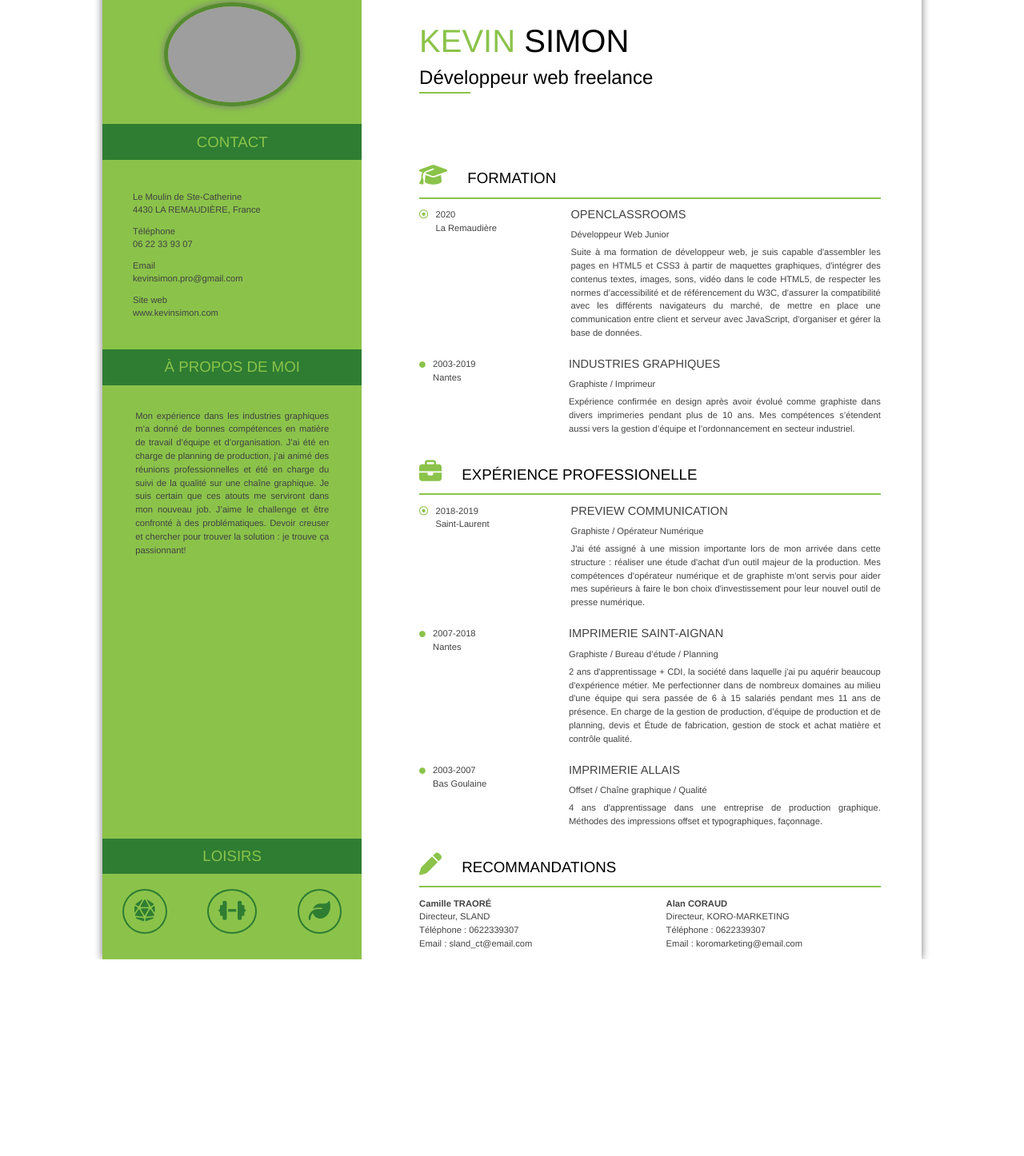
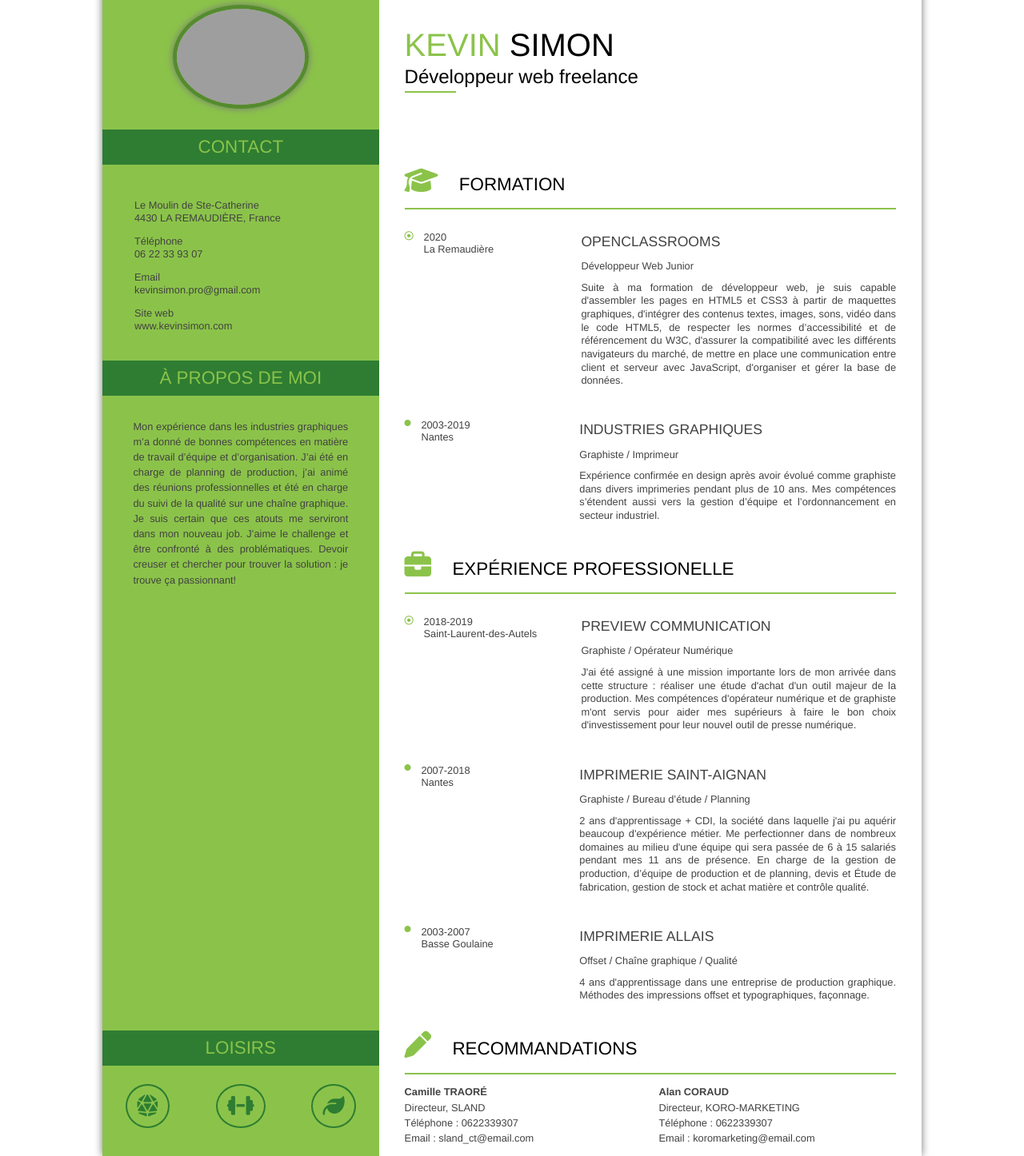
Before and after one commit to LemKin/P2_KS_CV, a plain HTML site: page index.html in a window 1280 px wide. Shown: the part 46-1492 px from the top of the page at 80% size. Before the commit the page ends 1246 px from the top, so only its background shows below. Drawn offline with Linux system fonts and the light colour scheme; grey boxes are pictures that could not be loaded.

Commit message:
modif suite session mentor 21-10-2020

```diff
--- a/css/style.css
+++ b/css/style.css
@@ -19,8 +19,9 @@ footer{
 
 main{
     width: 64%;
-    margin-left: 7%;
-    margin-right: 5%;
+    margin-left: 2em;
+    margin-right: 2em;
+    order: 1;
 }
 
 header{
@@ -31,57 +32,7 @@ section{
     margin-top: 15%;
 }
 
-/* DIV GAUCHE */
 
-.photo{
-    text-align: center;
-    margin-top: 15%;
-}
-
-.photo img{
-    width: 10em;
-    box-shadow: 0px 0px 10px #777;
-    border-radius: 50%;
-    border: solid 5px rgb(85,139,47);
-}
-
-.perso{
-    background-color: #2E7D32;
-    color: rgb(139,195,74);
-    text-align: center;
-    padding: 0.6em;
-}
-
-.adresse{
-    line-height: 1em;
-    padding: 0.5em;
-}
-
-.colonnes{
-    line-height: 1.5em;
-    padding: 1em;
-}
-
-.spacer{
-    flex-grow: 1;
-}
-
-.loisir{
-    margin-bottom: 10%;
-}
-
-.icone_loisirs{
-    color: #2E7D32;
-    font-size: 1.7em;
-    display: flex;
-    justify-content: space-around;
-}
-
-.fa-dice-d20, .fa-dumbbell, .fa-leaf{
-    border: 0.1em solid #2E7D32;
-    border-radius: 50%;
-    padding: 0.45em;
-}
 
 /* DIV DROITE */
 
@@ -112,31 +63,43 @@ section{
     padding: 0px 20px 0px 0px;
 }
 
-.fa-circle{
-    font-size: 0.7em;
+.bloc{
+    display: flex;
+    margin-top: 0.4em;
 }
 
-.bloc{
-	display: flex;
-    margin-left: -2.5em;
+.fa-dot-circle{
+    font-size: 0.7em;
+    color: rgb(139,195,74);
+    margin-top: 1.9em;
 }
 
-.bloc-1{
+.fa-circle{
+    font-size: 0.5em;
     color: rgb(139,195,74);
+    margin-top: 2.6em;
 }
 
-.bloc-2{
-    flex: 15;
-    margin-left: -5%;
+.year{
+    margin-left: 1em;
+    margin-top: 1.6em;
+    flex: 1;
 }
 
-.bloc-3{
-    flex: 45;
+.select{
+    display: flex;
+    flex-direction: column;
+    flex: 2;
 }
 
 .poste{
     line-height: 2.5em;
     margin-top: -1.5em;
+}
+
+.txt{
+    margin-top: -0.8em;
+    line-height: 1.3em;
 }
 
 .bloc_rec{
@@ -146,6 +109,59 @@ section{
     width: 90%;
     margin-left: -2.5em;
 }
+
+/* DIV GAUCHE */
+
+.photo{
+    text-align: center;
+    margin-top: 15%;
+}
+
+.photo img{
+    width: 10em;
+    box-shadow: 0px 0px 10px #777;
+    border-radius: 50%;
+    border: solid 5px rgb(85,139,47);
+}
+
+.perso{
+    background-color: #2E7D32;
+    color: rgb(139,195,74);
+    text-align: center;
+    padding: 0.4em;
+}
+
+.adresse{
+    line-height: 1em;
+    padding: 0.5em 0em 0em 2.5em;
+}
+
+.colonnes{
+    line-height: 1.5em;
+    padding: 0.5em 3em 0em 3em;
+}
+
+.spacer{
+    flex-grow: 1;
+}
+
+.loisir{
+    margin-bottom: 10%;
+}
+
+.icone_loisirs{
+    color: #2E7D32;
+    font-size: 1.7em;
+    display: flex;
+    justify-content: space-around;
+}
+
+.fa-dice-d20, .fa-dumbbell, .fa-leaf{
+    border: 0.1em solid #2E7D32;
+    border-radius: 50%;
+    padding: 0.45em;
+}
+
 
 /* DIV COMMUNES */
 
@@ -166,41 +182,37 @@ h1{
 
 h2{
     font-weight: normal;
-    margin-top: -3%;
+    margin-top: -1em;
 }
 
 h3{
     font-weight: normal;
+    font-size: 1.4em;
 }
 
 h4{
     font-weight: normal;
-    font-size: 1.3em;
-    margin-top: 0%;
+    font-size: 1.1em;
+    color: #424242;
 }
 
 p{
 	color: #424242;
-	font-size: 0.7em;
-    margin-left: 30px;
-    margin-right: 30px;
+	font-size: 0.8em;
     text-align: justify;
-}
-
-ul{
-	color: #424242;
-	font-size: 0.7em;
-	text-align: justify;
-	list-style-type: none;
-}
-
-li{
-	line-height: 1.5em;
 }
 
 a{
 	color: #424242;;
 	font-weight: normal;
+}
+
+ul{
+    color: #424242;
+	font-size: 0.8em;
+    text-align: justify;
+    list-style-type: none;
+    line-height: 1.5em;
 }
 
 /* RESPONSIVE */
@@ -229,6 +241,9 @@ a{
         margin-top: 0%;
     }
 
+    .photo{
+    }
+
     .photo img{
         width: 110px;
     }
@@ -239,16 +254,8 @@ a{
         margin-left: 0em;
     }
 
-    .bloc-1{
-        color: rgb(139,195,74);
-        margin-bottom: -2.5em;
-        margin-left: -2em;
+    .year{
+        margin-top: -1em;
+        margin-left: 2em;
     }
-
-    .bloc-2{
-        margin-left: 0%;
-    }
-
-    .bloc_rec{
-        margin-left: 0%;
-    }
+}
--- a/index.html
+++ b/index.html
@@ -9,6 +9,139 @@
 		<script src="https://kit.fontawesome.com/50a958fe3e.js" crossorigin="anonymous"></script>
 	</head>
 	<body>
+		<!-- DROITE -->
+		<main>
+			<header>
+				<h1><span class="titre">KEVIN</span> SIMON</h1>
+				<h2>Développeur web freelance</h2>
+				<div class="separator separator--1"></div>
+			</header>
+			<section>
+				<h3>
+					<span class="icone_pro"><i class="fas fa-graduation-cap"></i></span>
+					FORMATION
+				</h3>
+				<div class="separator separator--2"></div>
+				<div class="bloc">
+					<i class="far fa-dot-circle"></i>
+					<p class="year">
+						2020
+						<br>
+						La Remaudière
+					</p>
+					<div class="select">
+						<h4>OPENCLASSROOMS</h4>
+						<p class="poste">
+							Développeur Web Junior
+						</p>
+						<p class="txt">
+							Suite à ma formation de développeur web, je suis capable d'assembler les pages en HTML5 et CSS3 à partir de maquettes graphiques, d'intégrer des contenus textes, images, sons, vidéo dans le code HTML5, de respecter les normes d’accessibilité et de référencement du W3C, d'assurer la compatibilité avec les différents navigateurs du marché, de mettre en place une communication entre client et serveur avec JavaScript, d'organiser et gérer la base de données.
+						</p>
+					</div>
+				</div>
+				<div class="bloc">
+					<i class="fas fa-circle"></i>
+					<p class="year">
+						2003-2019
+						<br>
+						Nantes
+					</p>
+					<div class="select">
+						<h4>INDUSTRIES GRAPHIQUES</h4>
+						<p class="poste">
+							Graphiste / Imprimeur
+						</p>
+						<p class="txt">
+							Expérience confirmée en design après avoir évolué comme graphiste dans divers imprimeries pendant plus de 10 ans. Mes compétences s’étendent aussi vers la gestion d’équipe et l’ordonnancement en secteur industriel.
+						</p>
+					</div>
+				</div>
+				<h3>
+					<span class="icone_pro"><i class="fas fa-briefcase"></i></span>
+					EXPÉRIENCE PROFESSIONELLE
+				</h3>
+				<div class="separator separator--2"></div>
+				<div class="bloc">
+					<i class="far fa-dot-circle"></i>
+					<p class="year">
+						2018-2019
+						<br>
+						Saint-Laurent-des-Autels
+					</p>
+					<div class="select">
+						<h4>PREVIEW COMMUNICATION</h4>
+						<p class="poste">
+							Graphiste / Opérateur Numérique
+						</p>
+						<p class="txt">
+							J'ai été assigné à une mission importante lors de mon arrivée dans cette structure : réaliser une étude d'achat d'un outil majeur de la production. Mes compétences d'opérateur numérique et de graphiste m'ont servis pour aider mes supérieurs à faire le bon choix d'investissement pour leur nouvel outil de presse numérique.
+						</p>
+					</div>
+				</div>
+				<div class="bloc">
+					<i class="fas fa-circle"></i>
+					<p class="year">
+						2007-2018
+						<br>
+						Nantes
+					</p>
+					<div class="select">
+						<h4>IMPRIMERIE SAINT-AIGNAN</h4>
+						<p class="poste">
+							Graphiste / Bureau d’étude / Planning
+						</p>
+						<p class="txt">
+							2 ans d'apprentissage + CDI, la société dans laquelle j'ai pu aquérir beaucoup d'expérience métier. Me perfectionner dans de nombreux domaines au milieu d'une équipe qui sera passée de 6 à 15 salariés pendant mes 11 ans de présence. En charge de la gestion de production, d’équipe de production et de planning, devis et Étude de fabrication, gestion de stock et achat matière et contrôle qualité.
+						</p>
+					</div>
+				</div>
+				<div class="bloc">
+					<i class="fas fa-circle"></i>
+					<p class="year">
+						2003-2007
+						<br>
+						Basse Goulaine
+					</p>
+					<div class="select">
+						<h4>IMPRIMERIE ALLAIS</h4>
+					</li>
+					<p class="poste">
+						Offset / Chaîne graphique / Qualité
+					</p>
+					<p class="txt">
+						4 ans d'apprentissage dans une entreprise de production graphique. Méthodes des impressions offset et typographiques, façonnage.
+					</p>
+				</div>
+			</div>
+			<h3>
+				<span class="icone_pro"><i class="fas fa-pen"></i></span>
+				RECOMMANDATIONS
+			</h3>
+			<div class="separator separator--2"></div>
+			<div class="bloc_rec">
+				<ul>
+					<li><strong>Camille TRAORÉ</strong></li>
+					<li>Directeur, SLAND</li>
+					<li>
+						Téléphone : 0622339307
+						<br>
+						Email :
+						<a class="clic" href="mailto:sland_ct@email.com">sland_ct@email.com</a>
+					</li>
+				</ul>
+				<ul>
+					<li><strong>Alan CORAUD</strong></li>
+					<li>Directeur, KORO-MARKETING</li>
+					<li>
+						Téléphone : 0622339307
+						<br>
+						Email :
+						<a class="clic" href="mailto:koromarketing@email.com">koromarketing@email.com</a>
+					</li>
+				</ul>
+			</div>
+		</section>
+	</main>
 	<!-- GAUCHE -->
 	<footer>
 		<div class="photo">
@@ -39,133 +172,19 @@
 				</p>
 			</div>
 		</article>
-			<article>
+		<article class="spacer">
 			<h3 class="perso">À PROPOS DE MOI</h3>
 			<p class="colonnes">
 				Mon expérience dans les industries graphiques m’a donné de bonnes compétences en matière de travail d’équipe et d’organisation. J’ai été en charge de planning de production, j’ai animé des réunions professionnelles et été en charge du suivi de la qualité sur une chaîne graphique. Je suis certain que ces atouts me serviront dans mon nouveau job. J’aime le challenge et être confronté à des problématiques. Devoir creuser et chercher pour trouver la solution : je trouve ça passionnant!
 			</p>
 		</article>
-			<div class="spacer"></div>
 		<article class="loisir">
 			<h3 class="perso">LOISIRS</h3>
 			<div class="icone_loisirs">
 				<i class="fas fa-dice-d20"></i>
 				<i class="fas fa-dumbbell"></i>
 				<i class="fas fa-leaf"></i>
-				</div>
 			</article>
 		</footer>
-		<!-- DROITE -->
-		<main>
-			<header>
-				<h1><span class="titre">KEVIN</span> SIMON</h1>
-				<h2>Développeur web freelance</h2>
-				<div class="separator separator--1"></div>
-			</header>
-			<section>
-				<h3>
-					<span class="icone_pro"><i class="fas fa-graduation-cap"></i></span>
-					 FORMATION
-				</h3>
-				<div class="separator separator--2"></div>
-				<div class="bloc">
-					<ul class="bloc-1">
-						<li><i class="far fa-dot-circle"></i></li>
-					</ul>
-					<ul class="bloc-2">
-						<li>2020<br>La Remaudière</li>
-					</ul>
-					<ul class="bloc-3">
-						<li><h4>OPENCLASSROOMS</h4></li>
-						<li class="poste">Développeur Web Junior</li>
-						<li>Suite à ma formation de développeur web, je suis capable d'assembler les pages en HTML5 et CSS3 à partir de maquettes graphiques, d'intégrer des contenus textes, images, sons, vidéo dans le code HTML5, de respecter les normes d’accessibilité et de référencement du W3C, d'assurer la compatibilité avec les différents navigateurs du marché, de mettre en place une communication entre client et serveur avec JavaScript, d'organiser et gérer la base de données.</li>
-					</ul>
-				</div>
-				<div class="bloc">
-					<ul class="bloc-1">
-						<li><i class="fas fa-circle"></i></li>
-					</ul>
-					<ul class="bloc-2">
-						<li>2003-2019<br>Nantes</li>
-					</ul>
-					<ul class="bloc-3">
-						<li><h4>INDUSTRIES GRAPHIQUES</h4></li>
-						<li class="poste">Graphiste / Imprimeur</li>
-						<li>Expérience confirmée en design après avoir évolué comme graphiste dans divers imprimeries pendant plus de 10 ans. Mes compétences s’étendent aussi vers la gestion d’équipe et l’ordonnancement en secteur industriel.</li>
-					</ul>
-				</div>
-				<h3>
-					<span class="icone_pro"><i class="fas fa-briefcase"></i></span>
-					 EXPÉRIENCE PROFESSIONELLE
-				</h3>
-				<div class="separator separator--2"></div>
-				<div class="bloc">
-					<ul class="bloc-1">
-						<li><i class="far fa-dot-circle"></i></li>
-					</ul>
-					<ul class="bloc-2">
-						<li>2018-2019<br>Saint-Laurent</li>
-					</ul>
-					<ul class="bloc-3">
-						<li><h4>PREVIEW COMMUNICATION</h4></li>
-						<li class="poste">Graphiste / Opérateur Numérique</li>
-						<li>J'ai été assigné à une mission importante lors de mon arrivée dans cette structure : réaliser une étude d'achat d'un outil majeur de la production. Mes compétences d'opérateur numérique et de graphiste m'ont servis pour aider mes supérieurs à faire le bon choix d'investissement pour leur nouvel outil de presse numérique.</li>
-					</ul>
-				</div>
-				<div class="bloc">
-					<ul class="bloc-1">
-						<li><i class="fas fa-circle"></i></li>
-					</ul>
-					<ul class="bloc-2">
-						<li>2007-2018<br>Nantes</li>
-					</ul>
-					<ul class="bloc-3">
-						<li><h4>IMPRIMERIE SAINT-AIGNAN</h4></li>
-						<li class="poste">Graphiste / Bureau d’étude / Planning</li>
-						<li>2 ans d'apprentissage + CDI, la société dans laquelle j'ai pu aquérir beaucoup d'expérience métier. Me perfectionner dans de nombreux domaines au milieu d'une équipe qui sera passée de 6 à 15 salariés pendant mes 11 ans de présence. En charge de la gestion de production, d’équipe de production et de planning, devis et Étude de fabrication, gestion de stock et achat matière et contrôle qualité.</li>
-					</ul>
-				</div>
-				<div class="bloc">
-					<ul class="bloc-1">
-						<li><i class="fas fa-circle"></i></li>
-					</ul>
-					<ul class="bloc-2">
-						<li>2003-2007<br>Bas Goulaine</li>
-					</ul>
-					<ul class="bloc-3">
-						<li><h4>IMPRIMERIE ALLAIS</h4></li>
-						<li class="poste">Offset / Chaîne graphique / Qualité</li>
-						<li>4 ans d'apprentissage dans une entreprise de production graphique. Méthodes des impressions offset et typographiques, façonnage.</li>
-					</ul>
-				</div>
-				<h3>
-					<span class="icone_pro"><i class="fas fa-pen"></i></span>
-					 RECOMMANDATIONS
-				</h3>
-				<div class="separator separator--2"></div>
-				<div class="bloc_rec">
-					<ul>
-						<li><strong>Camille TRAORÉ</strong></li>
-						<li>Directeur, SLAND</li>
-						<li>
-							Téléphone : 0622339307
-							<br>
-							Email :
-							<a class="clic" href="mailto:sland_ct@email.com">sland_ct@email.com</a>
-						</li>
-					</ul>
-					<ul>
-						<li><strong>Alan CORAUD</strong></li>
-						<li>Directeur, KORO-MARKETING</li>
-						<li>
-							Téléphone : 0622339307
-							<br>
-							Email :
-							<a class="clic" href="mailto:koromarketing@email.com">koromarketing@email.com</a>
-						</li>
-					</ul>
-				</div>
-			</section>
-		</main>
 	</body>
 </html>
```
Lines whose indentation alone changed are shown as unchanged.
